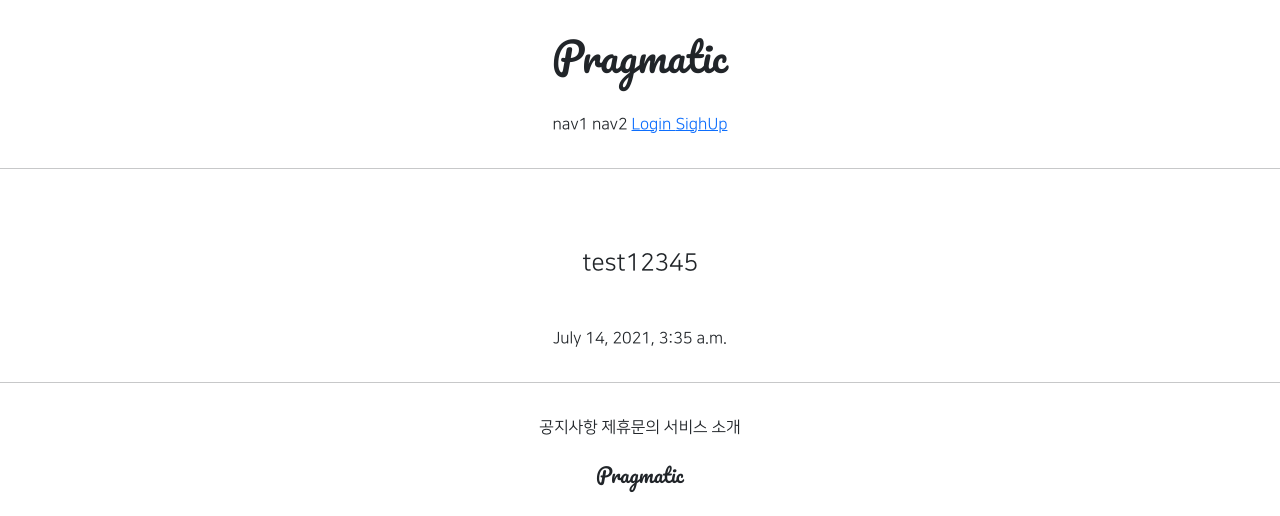
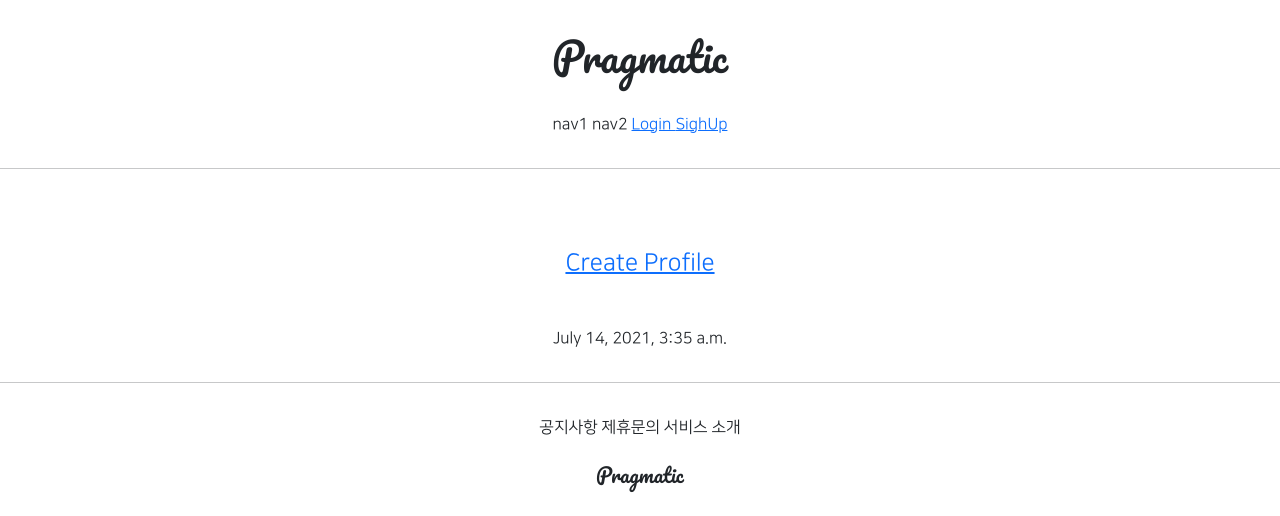
Before and after one commit to seon-hee/gis_project, a Django app: template accountapp/templates/accountapp/detail.html in a window 1280 px wide. Shown: the top 516 px of the page. Run offline with Django 3.2, Linux system fonts and the light colour scheme; the template is opened without the code that fills it: values that come from a table or form of the project are taken from there, others are empty; data comes from the database, SQL or seed files in the repository; some libraries are stand-ins or nearby versions.

Commit message:
7/26 commit 4

```diff
--- a/accountapp/templates/accountapp/detail.html
+++ b/accountapp/templates/accountapp/detail.html
@@ -5,7 +5,19 @@
 
     <div class="text-center mw-500 m-auto">
         <div class="m-5">
-            <h4>{{ target_user.username }}</h4>
+            {% if target_user.profile %}
+                <img src="{{ target_user.profile.image.url }}"
+                     class="profile_image m-4"
+                     alt="profile image">
+                <h2 class="NNS_B">{{ target_user.profile.nickname }}</h2>
+                <h5>{{ target_user.profile.message }}</h5>
+            {% else %}
+            <h4>
+                <a href="{% url 'profileapp:create' %}">
+                    Create Profile
+                </a>
+            </h4>
+            {% endif %}
         </div>
         <div>
             {{ target_user.date_joined }}
--- a/gis_project/urls.py
+++ b/gis_project/urls.py
@@ -1,3 +1,5 @@
+from django.conf import settings
+from django.conf.urls.static import static
 from django.contrib import admin
 from django.urls import path, include
 
@@ -5,4 +7,4 @@ urlpatterns = [
     path('admin/', admin.site.urls),
     path('accounts/', include('accountapp.urls')),
     path('profiles/', include('profileapp.urls')),
-]
+] + static(settings.MEDIA_URL, document_root=settings.MEDIA_ROOT)
--- a/static/base.css
+++ b/static/base.css
@@ -7,8 +7,8 @@
     margin-bottom: 2rem;
 }
 
-.pragmatic_footer_logo{
-   margin: 1.5rem 0;
+.pragmatic_footer_logo {
+    margin: 1.5rem 0;
     font-family: 'Pacifico', cursive;
 }
 
@@ -20,3 +20,14 @@
     max-width: 500px;
     padding: 1rem 1.5rem;
 }
+
+.profile_image {
+    height: 12rem;
+    width: 12rem;
+    border-radius: 20rem;
+    object-fit: cover;
+}
+
+.NNS_B {
+    font-family: "NanumSquareB", cursive;
+}
```
